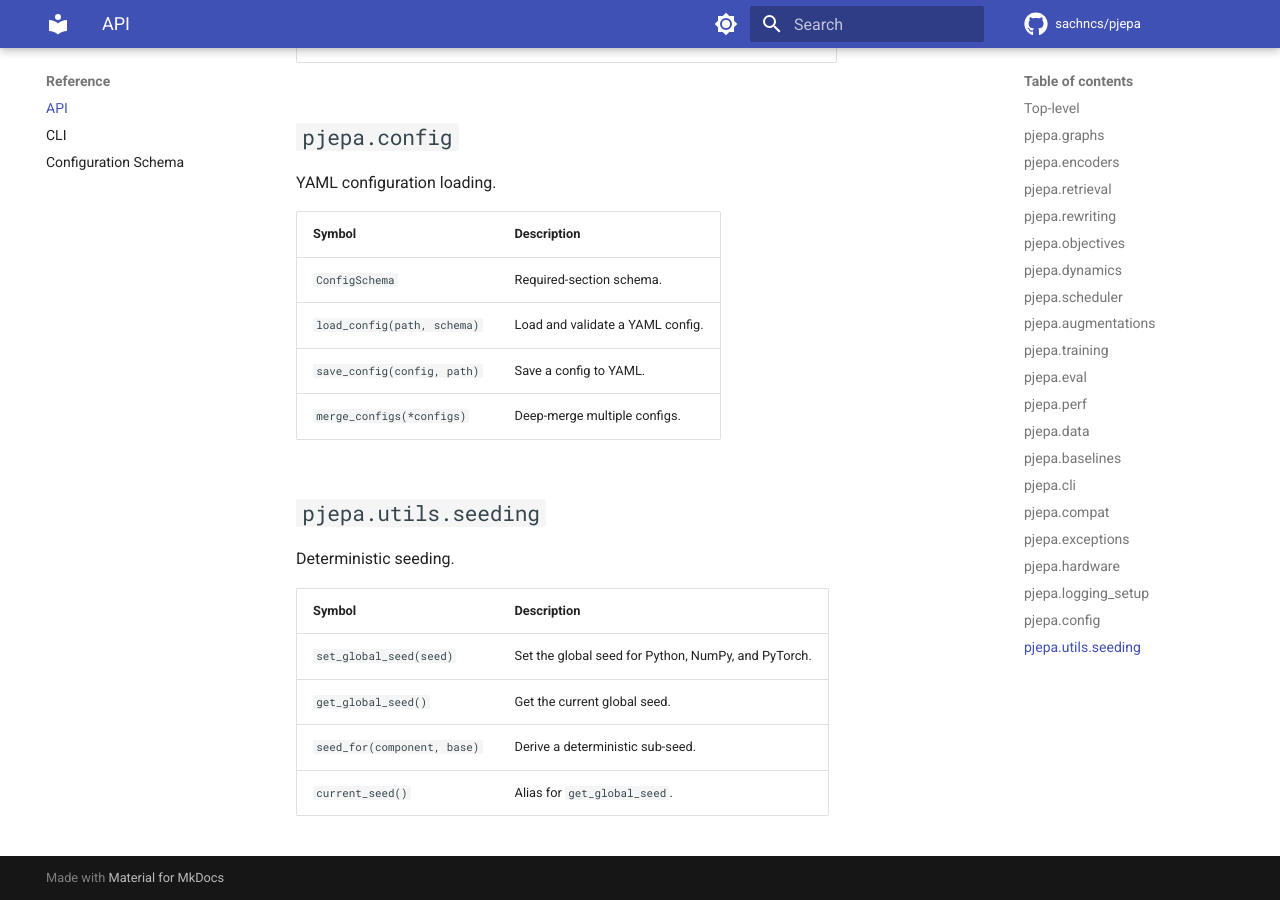
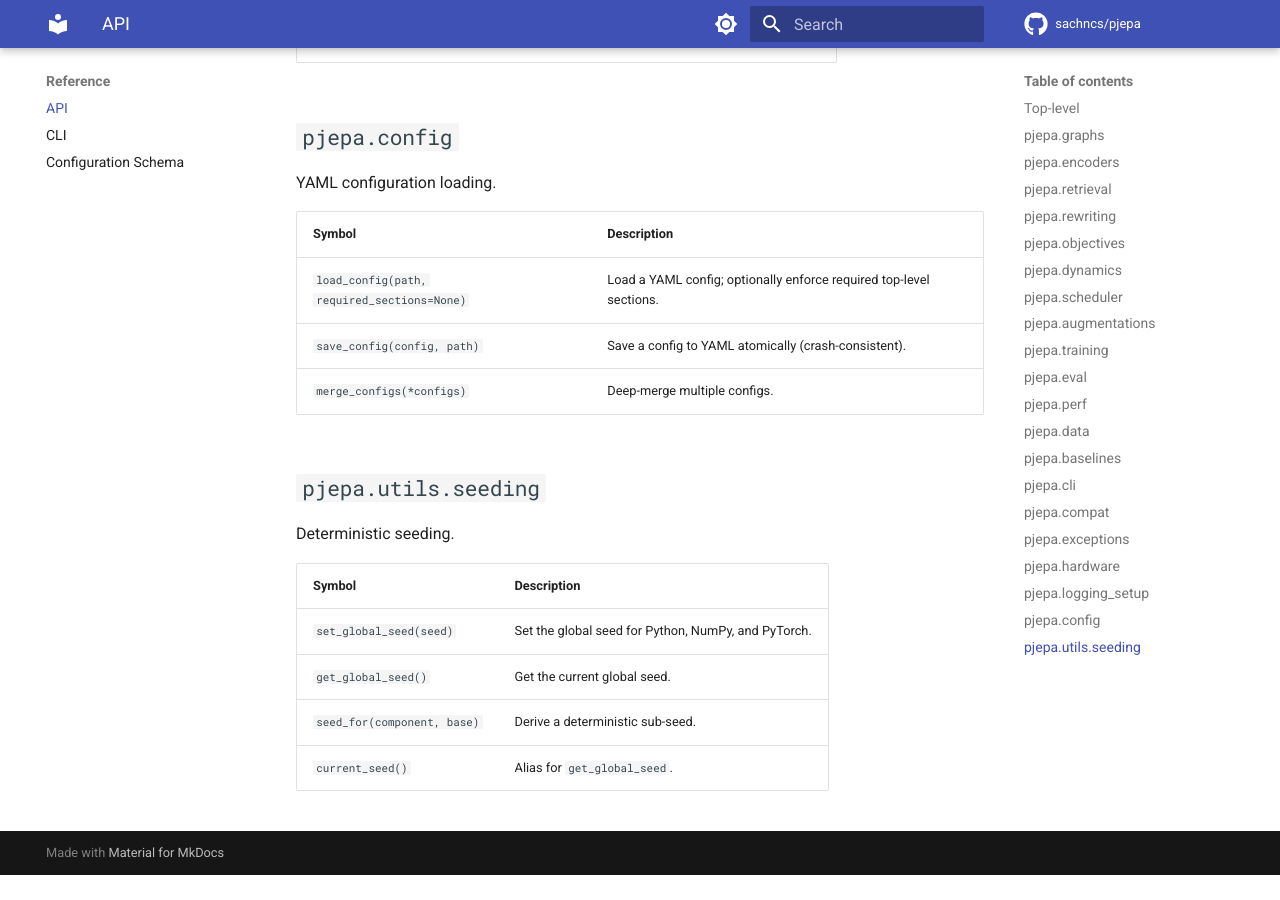
Before and after one commit to sachncs/pjepa, an MkDocs documentation site: the page built from docs/reference/api.md, in a window 1280 px wide and 900 px high, scrolled down 10615 px. Built offline with MkDocs 1.6.1 and Material for MkDocs 9.7.7, drawn with Linux system fonts in a browser that asks for light colours; comment, search, counter and statistics services are not loaded; after the commit the page ends 11490 px from its top, so only the background shows below that.

Commit message:
docs: remove non-existent ConfigSchema symbol from API reference
The pjepa.config table documented a ConfigSchema class and a
load_config(path, schema=...) signature. Neither exists in the
codebase; the real signature is load_config(path, required_sections=None).
Replace with the actual signature.

Closes #11

```diff
--- a/docs/reference/api.md
+++ b/docs/reference/api.md
@@ -287,9 +287,8 @@ YAML configuration loading.
 
 | Symbol | Description |
 |---|---|
-| `ConfigSchema` | Required-section schema. |
-| `load_config(path, schema)` | Load and validate a YAML config. |
-| `save_config(config, path)` | Save a config to YAML. |
+| `load_config(path, required_sections=None)` | Load a YAML config; optionally enforce required top-level sections. |
+| `save_config(config, path)` | Save a config to YAML atomically (crash-consistent). |
 | `merge_configs(*configs)` | Deep-merge multiple configs. |
 
 ## `pjepa.utils.seeding`
```
Also changed, not shown: docs/reference/config.md (+4 -1 lines).
